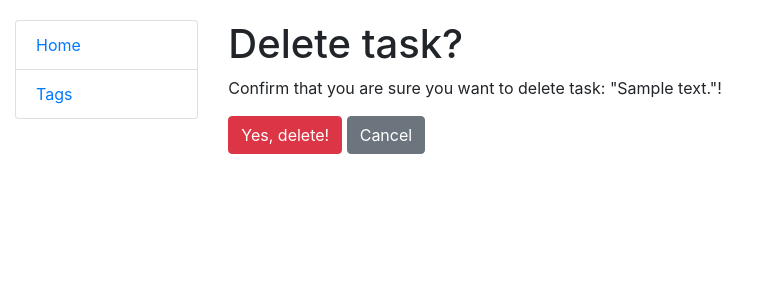
After one commit to HStakhiv/todo_list, a Django app: page /task/1/delete/ in a window 1280 px wide. The commit adds this page. Shown: the top 300 px of the page, without its empty margins (0-769 px from the left). Run offline with Django 4.2, Linux system fonts and the light colour scheme; tables that the repository leaves empty hold one stand-in row (values such as "Sample post").

Commit message:
Create TaskUpdateView and TaskDeleteView

```diff
--- a/templates/todo/index.html
+++ b/templates/todo/index.html
@@ -2,7 +2,7 @@
 
 {% block content %}
 
-  <h1 class="mb-5">
+  <h1 class="mb-5 font-weight-bold">
     TODO list
     <a href="{% url 'todo:task-crate' %}" class="btn btn-primary link-to-page">
       Add task
@@ -32,8 +32,8 @@
         <span style="color: grey">
           Tags: {{ task.tags.all|join:" " }}
         </span>
-        <a href="{% url 'todo:toggle' pk=task.id %}">Update</a>
-        <a style="color: red" href="{% url 'todo:toggle' pk=task.id %}">Delete</a>
+        <a href="{% url 'todo:task-update' pk=task.id %}">Update</a>
+        <a style="color: red" href="{% url 'todo:task-delete' pk=task.id %}">Delete</a>
       </p>
 
       <hr>
--- a/templates/todo/tag_list.html
+++ b/templates/todo/tag_list.html
@@ -1,7 +1,7 @@
 {% extends "base.html" %}
 
 {% block content %}
-  <h1>
+  <h1 class="font-weight-bold">
     Tags
     <a href="{% url 'todo:tag-crate' %}" class="btn btn-primary link-to-page">
       Add
--- /dev/null
+++ b/templates/todo/task_confirm_delete.html
@@ -0,0 +1,13 @@
+{% extends "base.html" %}
+
+{% block content %}
+  <h1>Delete task?</h1>
+  <p>Confirm that you are sure you want to delete task: "{{ task.content }}"!</p>
+
+  <form action="" method="post">
+    {% csrf_token %}
+
+    <input type="submit" value="Yes, delete!" class="btn btn-danger">
+    <a href="{% url 'todo:index' %}" class="btn btn-secondary">Cancel</a>
+  </form>
+{% endblock %}
--- a/todo/urls.py
+++ b/todo/urls.py
@@ -3,6 +3,8 @@ from django.urls import path
 from .views import (
     TaskListView,
     TaskCreateView,
+    TaskUpdateView,
+    TaskDeleteView,
     TagListView,
     TagCreateView,
     TagUpdateView,
@@ -15,6 +17,8 @@ urlpatterns = [
     path("", TaskListView.as_view(), name="index"),
     path("task/create/", TaskCreateView.as_view(), name="task-crate"),
     path("tags/", TagListView.as_view(), name="tag-list"),
+    path("task/<int:pk>/update/", TaskUpdateView.as_view(), name="task-update"),
+    path("task/<int:pk>/delete/", TaskDeleteView.as_view(), name="task-delete"),
     path("tags/create/", TagCreateView.as_view(), name="tag-crate"),
     path("tags/<int:pk>/update/", TagUpdateView.as_view(), name="tag-update"),
     path("tags/<int:pk>/delete/", TagDeleteView.as_view(), name="tag-delete"),
--- a/todo/views.py
+++ b/todo/views.py
@@ -14,6 +14,17 @@ class TaskListView(generic.ListView):
 class TaskCreateView(generic.CreateView):
     model = Task
     form_class = TaskForm
+    success_url = reverse_lazy("todo:index")
+
+
+class TaskUpdateView(generic.UpdateView):
+    model = Task
+    form_class = TaskForm
+    success_url = reverse_lazy("todo:index")
+
+
+class TaskDeleteView(generic.DeleteView):
+    model = Task
     success_url = reverse_lazy("todo:index")
 
 
```
